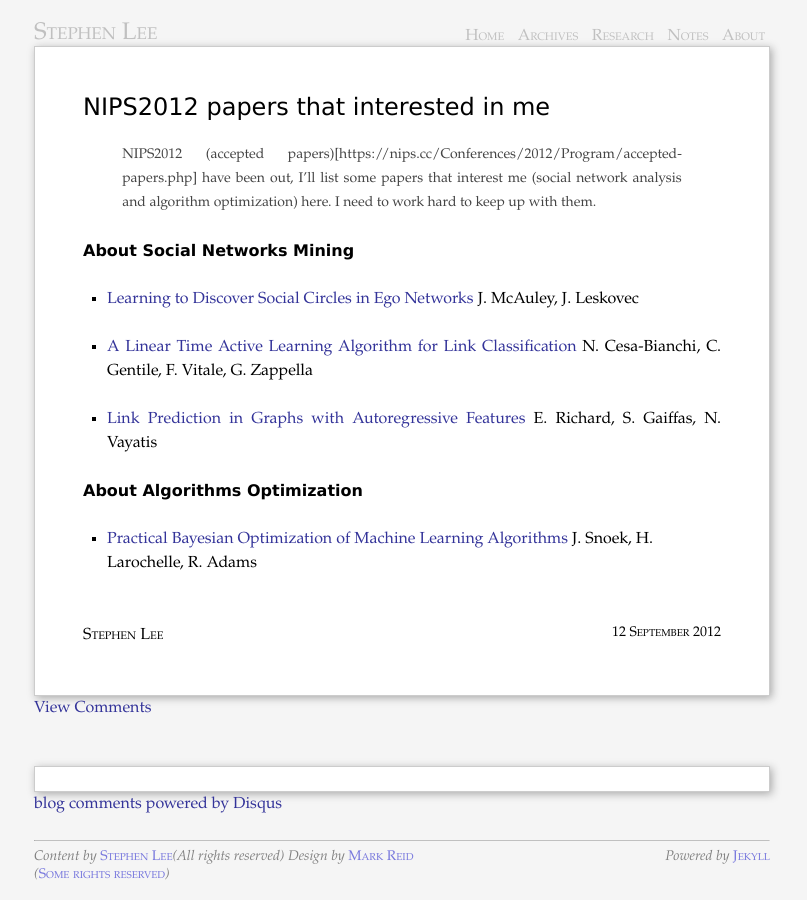
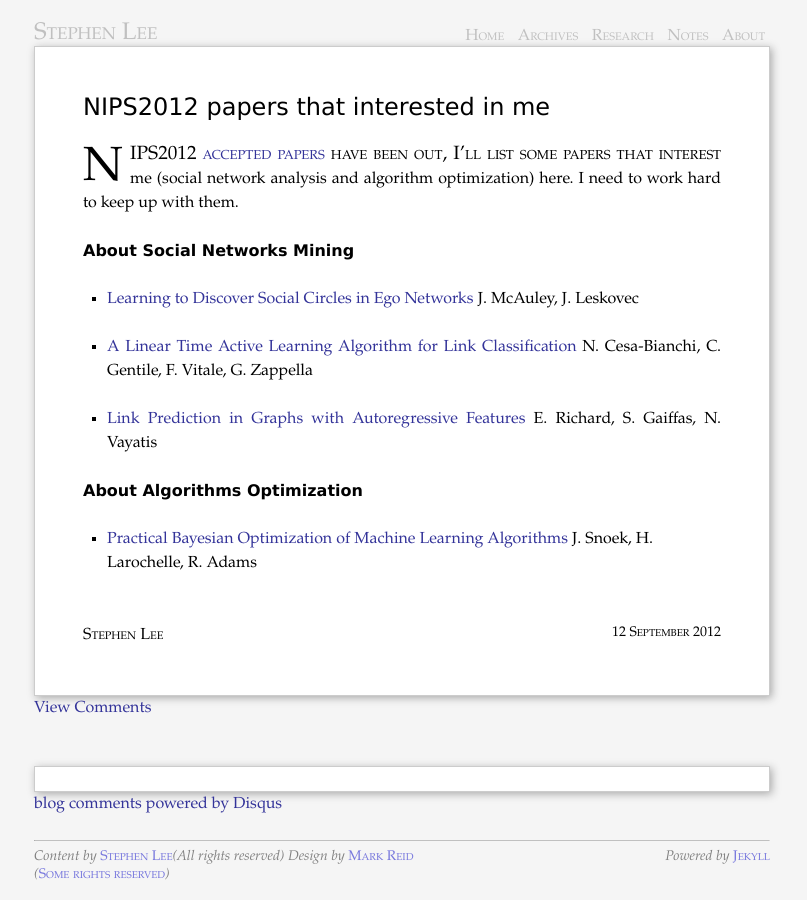
Before and after one commit to stephenLee/stephenlee.github.com, a Jekyll site: the page built from _posts/2012-09-12-nips2012-papers.md, in a window 1280 px wide. Shown: the whole page, without its empty margins (238-1045 px from the left). Built offline with Jekyll 4.4.1, drawn with Linux system fonts in a browser that asks for light colours; comment, search, counter and statistics services are not loaded.

Commit message:
change style

```diff
--- a/_posts/2012-09-12-nips2012-papers.md
+++ b/_posts/2012-09-12-nips2012-papers.md
@@ -7,10 +7,10 @@ excerpt: NIPS2012 interesting papers
 
 ---
 
-> NIPS2012 (accepted papers)[https://nips.cc/Conferences/2012/Program/accepted-papers.php]
-> have been out, I'll list some papers that interest me (social
-> network analysis and algorithm optimization) here.
-> I need to work hard to keep up with them.
+ NIPS2012 [accepted papers](https://nips.cc/Conferences/2012/Program/accepted-papers.php)
+ have been out, I'll list some papers that interest me (social
+ network analysis and algorithm optimization) here.
+ I need to work hard to keep up with them.
 
 ## About Social Networks Mining ##
 
```
